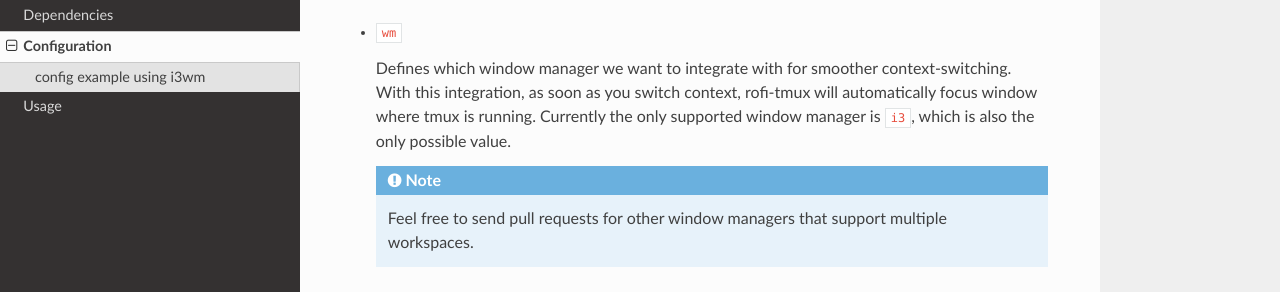
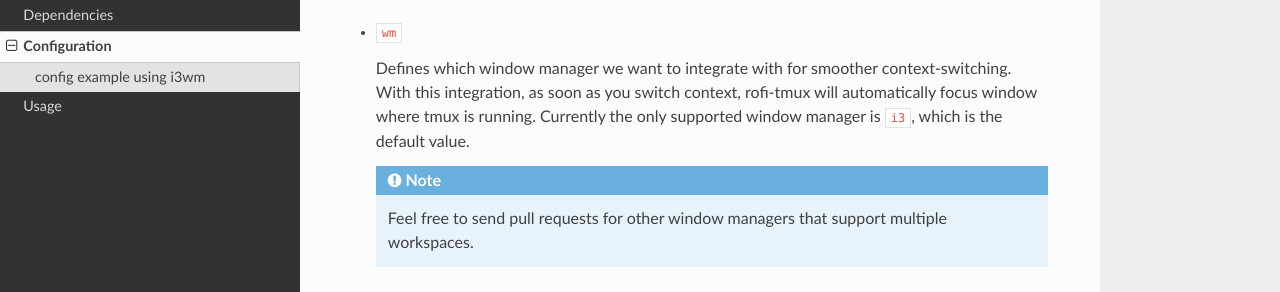
Before and after one commit to viniarck/rofi-tmux, a Sphinx documentation site: the page built from docs/configuration.rst, in a window 1280 px wide and 900 px high. Shown: the part 189-481 px from the top of the window. Built offline with Sphinx 7.4.7 and the Read the Docs theme 2.0.0, drawn with Linux system fonts in a browser that asks for light colours; pages that are not in the unit, such as notebooks, are missing from menus.

Commit message:
Updated the 'wm' on configuration.rst as 'i3' accordingly

```diff
--- a/docs/configuration.rst
+++ b/docs/configuration.rst
@@ -8,7 +8,7 @@ All configuration is optional, and is to be written in a json file at ``~/.rft``
   Defines which window manager we want to integrate with for smoother context-switching.
   With this integration, as soon as you switch context, rofi-tmux will
   automatically focus window where tmux is running.
-  Currently the only supported window manager is ``i3``, which is also the only possible value.
+  Currently the only supported window manager is ``i3``, which is the default value.
 
   .. note::
 
```
